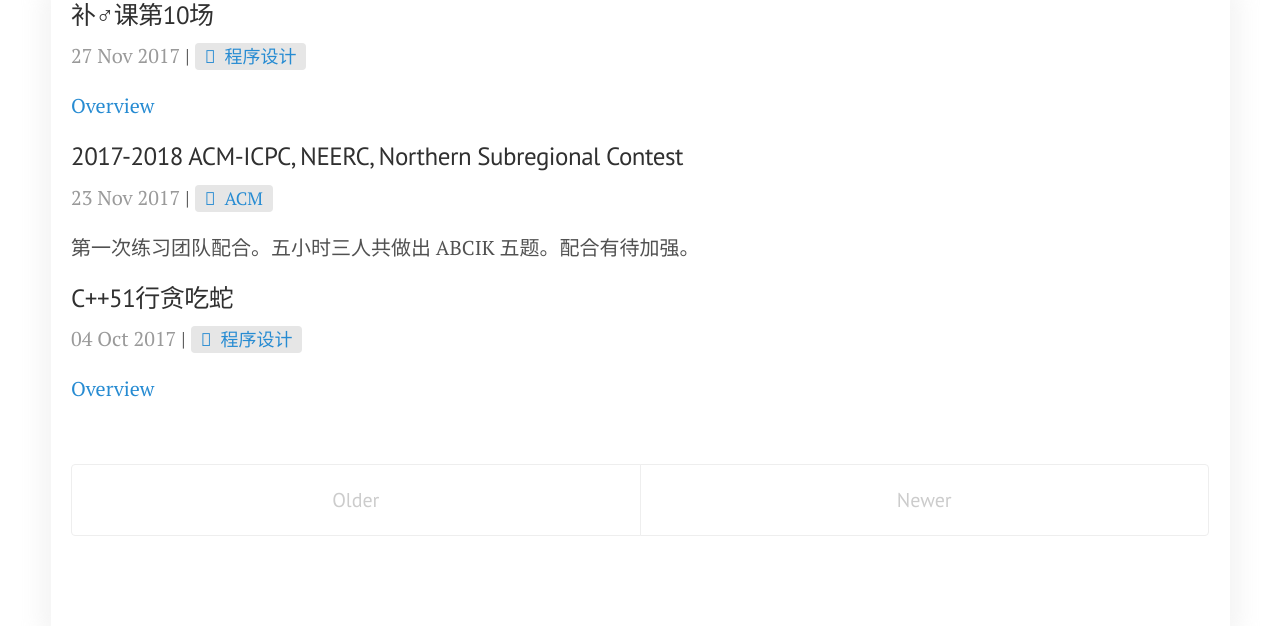
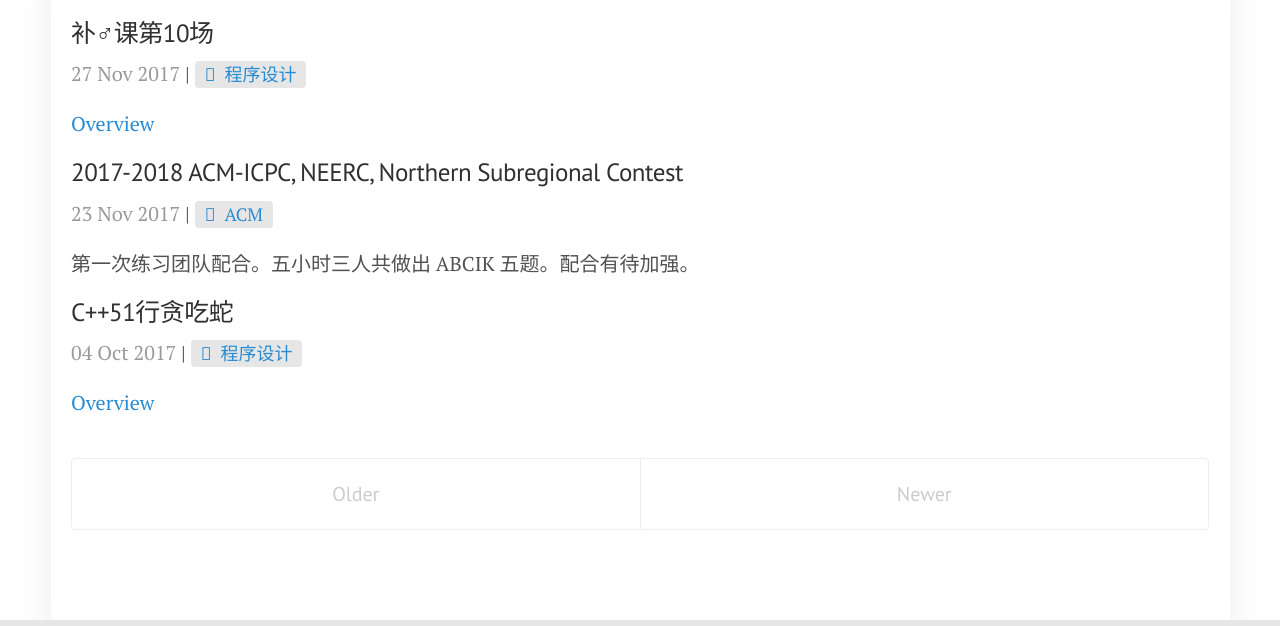
Before and after one commit to chen-xw/chen-xw.github.io, a Jekyll site: the page built from blog/index.html, in a window 1280 px wide. Shown: the part 360-986 px from the top of the page. Built offline with Jekyll 4.4.1, drawn with Linux system fonts in a browser that asks for light colours; the list of posts is cut into pages by our own code; comment, search, counter and statistics services are not loaded.

Commit message:
Update lanyon.css

```diff
--- a/public/css/lanyon.css
+++ b/public/css/lanyon.css
@@ -342,7 +342,8 @@
 
 .page,
 .post {
-  margin-bottom: 0em;
+  margin-bottom: -1em;
+  padding-top: 18px;
 }
 .posts{
 
```
